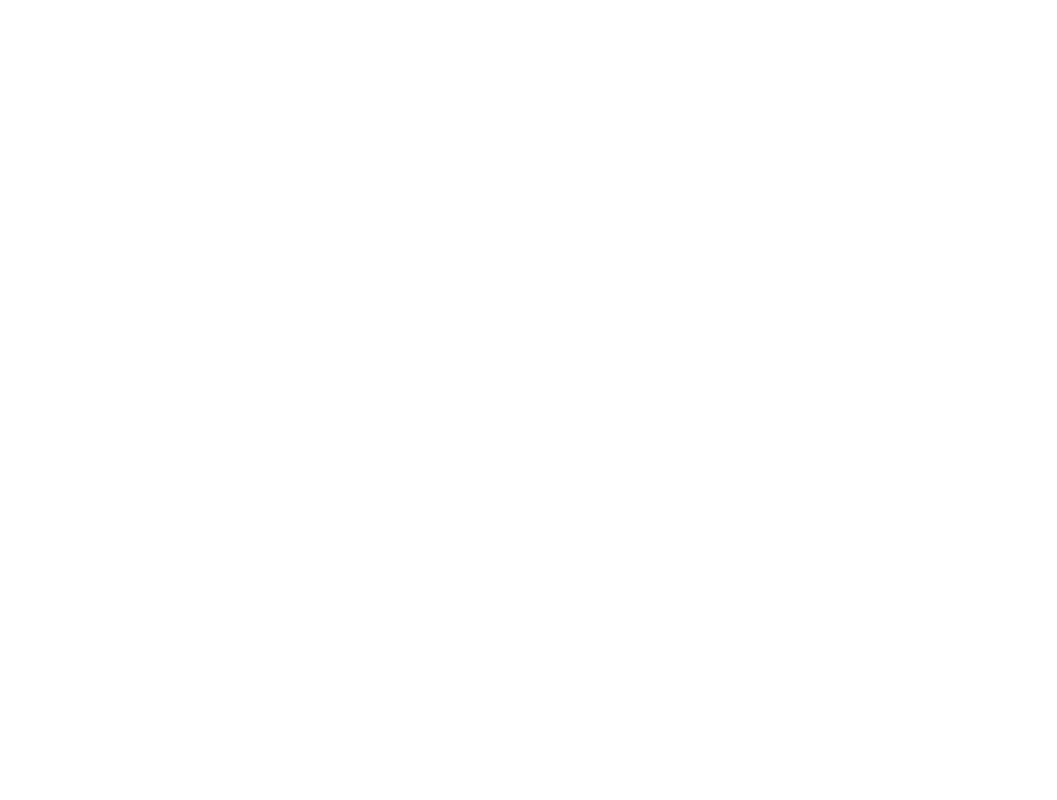
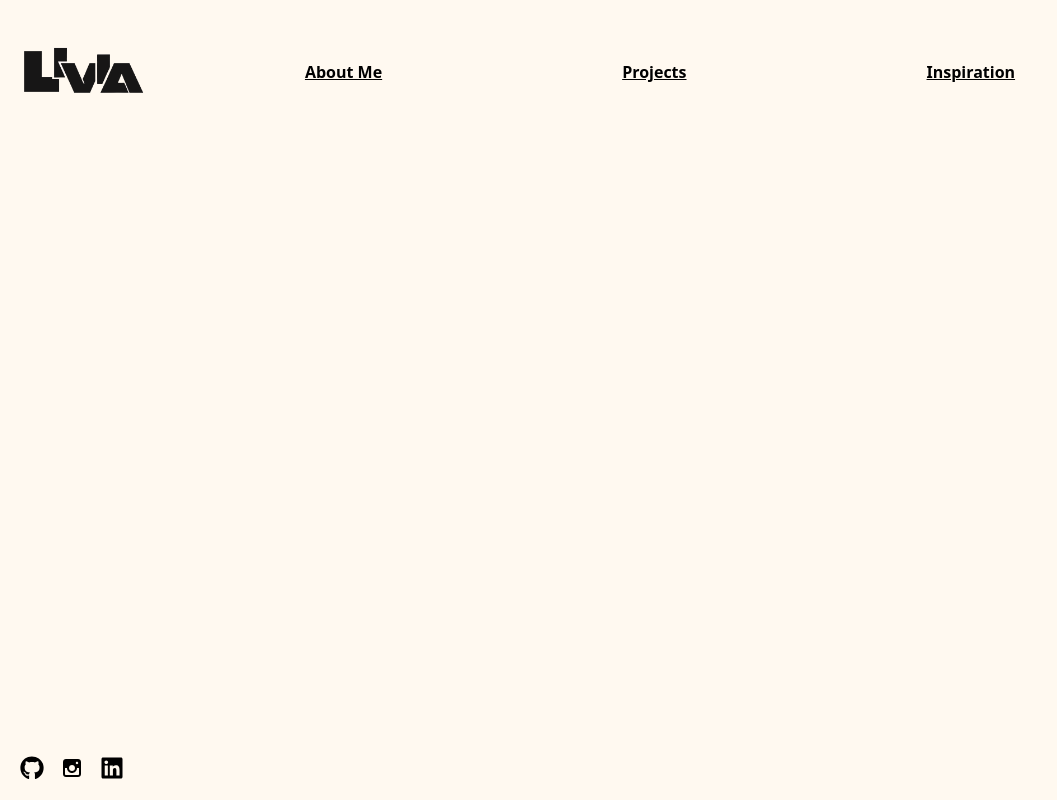
Before and after one commit to livlaurel/personalwebsite, a React (Vite) app in the folder personalweb/: page /inspire in a window 1280 px wide. Before the commit this address had no page. Shown: the whole page, without its empty margins (0-1057 px from the left). Built offline with nearby package versions, Linux system fonts and the light colour scheme.

Commit message:
setting up for inspo

```diff
--- a/personalweb/src/App.tsx
+++ b/personalweb/src/App.tsx
@@ -2,6 +2,7 @@ import { BrowserRouter, Routes, Route } from 'react-router-dom'
 import Home from './pages/home.tsx';
 import About from './pages/about.tsx';
 import Dev from './pages/dev.tsx';
+import Inspire from './pages/inspo.tsx';
 
 function App(){
   return(
@@ -10,6 +11,7 @@ function App(){
         <Route path="/" element={<Home />} />
         <Route path="/about" element={<About />} />
         <Route path="/dev" element={<Dev />} />
+        <Route path="/inspire" element={<Inspire />} />
       </Routes>
     </BrowserRouter>
   )
--- /dev/null
+++ b/personalweb/src/pages/inspo.tsx
@@ -0,0 +1,19 @@
+import Header from '../components/header';
+import Footer from '../components/footer';
+
+const Inspire = () => {
+    return (
+        <div className='flex flex-col h-screen'>
+            <Header />
+            <main className="bg-[#fff9f0] flex-grow p-4">
+                <div className='flex flex-row items-start'>
+                    <div className='flex flex-col space-y-6 text-xl flex-1 ml-10 mr-30 max-w-3xl'>
+                    </div>
+                </div>
+            </main>
+            <Footer />
+        </div>
+    )
+}
+
+export default Inspire;
```
Also changed, not shown: personalweb/src/pages/insipre.tsx (deleted).
